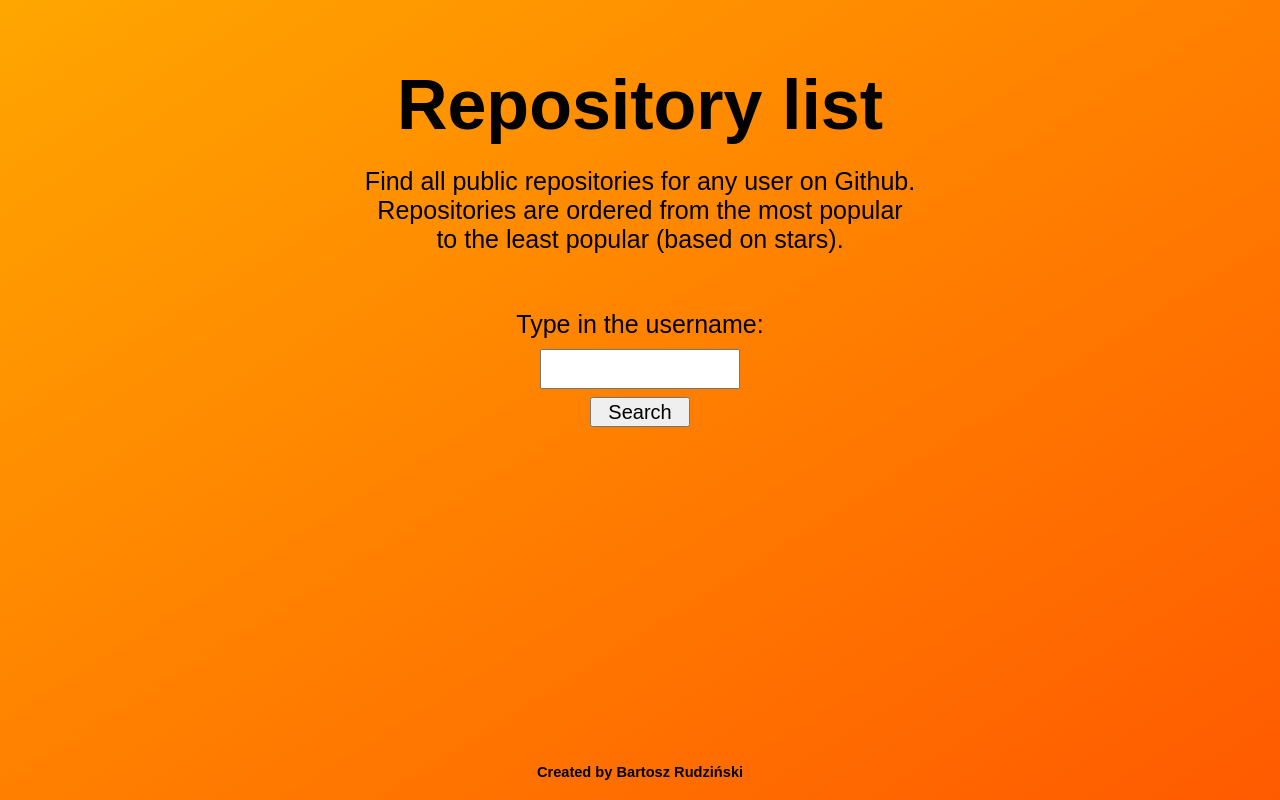
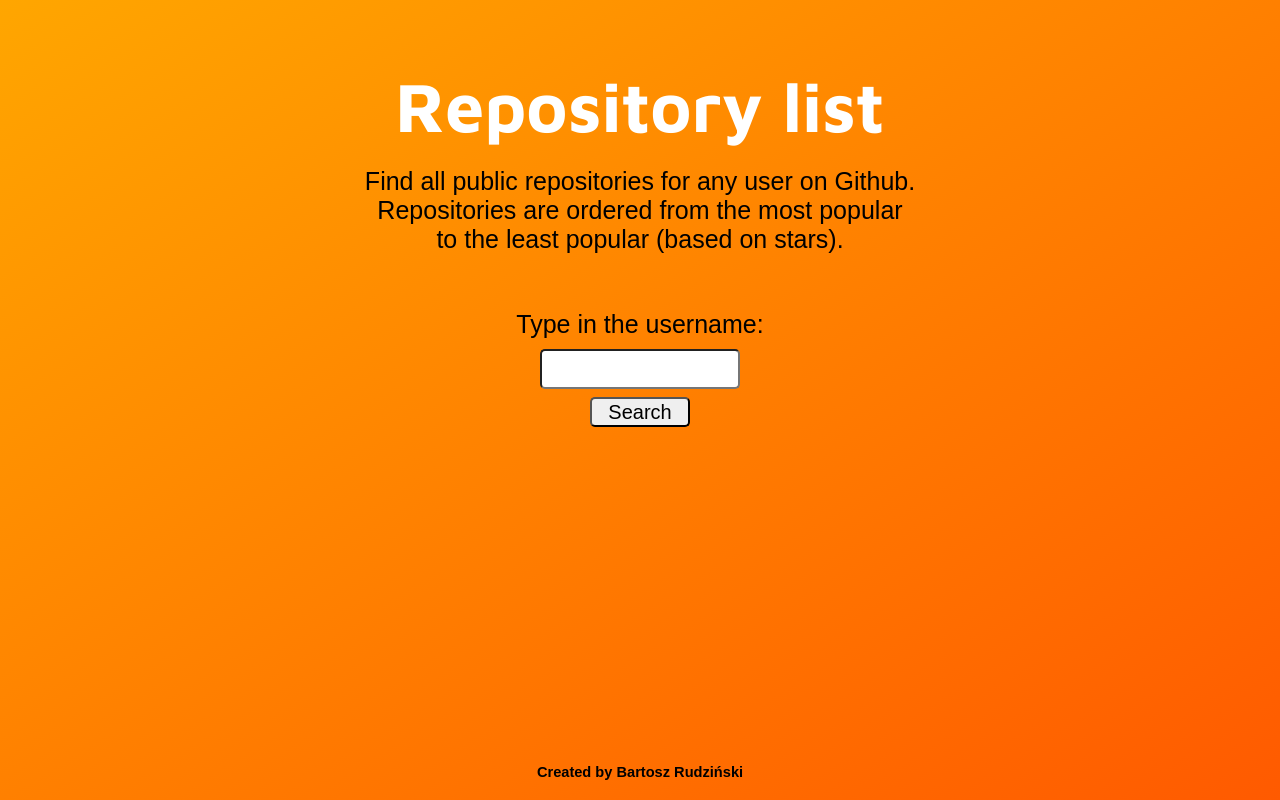
Before and after one commit to Barud21/repository-list, a website: page public/index.html in a window 1280 px wide. Drawn offline with Linux system fonts and the light colour scheme.

Commit message:
Final styling

```diff
--- a/public/index.html
+++ b/public/index.html
@@ -7,6 +7,12 @@
     <meta name="robots" content="noindex" />
     <title>Repository List</title>
     <link rel="stylesheet" href="style.css" />
+    <style>
+      @font-face {
+        font-family: MavenPro;
+        src: url("./font/MavenPro.ttf");
+      }
+    </style>
   </head>
   <body>
     <header>
--- a/public/style.css
+++ b/public/style.css
@@ -2,6 +2,11 @@
   margin: 0;
   padding: 0;
   box-sizing: inherit;
+}
+
+@font-face {
+  font-family: MavenPro;
+  src: (url("./font/MavenPro.ttf"));
 }
 
 html {
@@ -32,13 +37,13 @@ header {
 }
 
 h1 {
-  font-family: Arial, Helvetica, sans-serif;
+  font-family: MavenPro;
   font-size: 7rem;
   line-height: 1.3;
   width: 100%;
   padding: 0 5vw 0 5vw;
   text-align: center;
-  color: rgb(0, 0, 0);
+  color: rgb(255, 255, 255);
 }
 
 .header-paragraph {
@@ -68,6 +73,7 @@ h1 {
   margin-top: 1rem;
   padding: 1vh 0 1vh 0;
   text-align: center;
+  border-radius: 5px;
 }
 
 .btn {
@@ -75,6 +81,7 @@ h1 {
   width: 10rem;
   height: 3rem;
   margin: 1vh 0 1vh 0;
+  border-radius: 5px;
 }
 
 .container {
@@ -102,6 +109,7 @@ h1 {
   align-items: center;
   justify-content: center;
   align-items: center;
+  border-radius: 15px;
 }
 
 .hidden {
```
Also changed, not shown: public/font/MavenPro.ttf (added).
